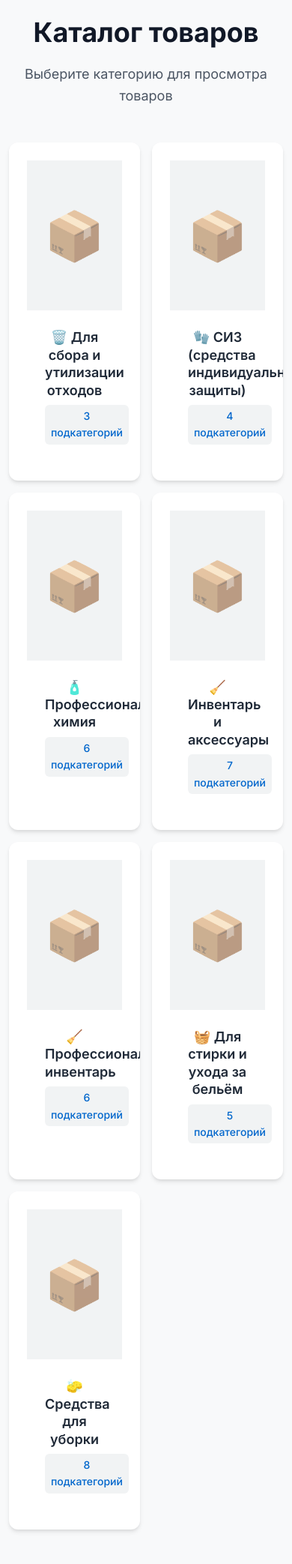
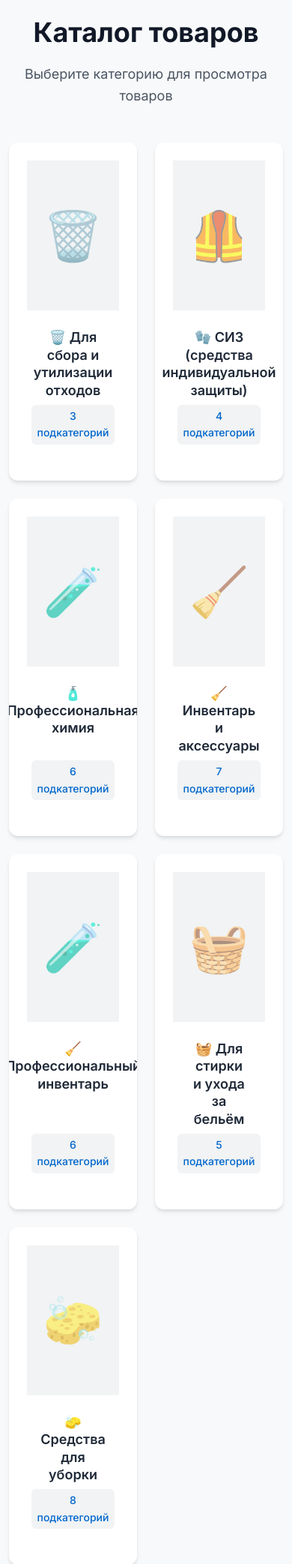
Before and after one commit to RozaMia/Clean_Store, a Django app: page /products/ in a window 390 px wide. Shown: the part 302-2388 px from the top of the page at 75% size. Run offline with Django 5.2, Linux system fonts and the light colour scheme; data comes from the database, SQL or seed files in the repository.

Commit message:
Изменены иконки-заполнители в шаблонах для улучшения визуального восприятия. Изменены стили CSS для адаптивности и улучшения интерфейса.

```diff
--- a/static/css/style.css
+++ b/static/css/style.css
@@ -727,10 +727,11 @@ a:hover {
 
 .categories-grid {
     display: grid;
-    grid-template-columns: repeat(auto-fit, minmax(200px, 1fr));
-    gap: var(--spacing-lg);
+    grid-template-columns: repeat(auto-fill, minmax(280px, 1fr));
+    gap: var(--spacing-xl);
     justify-content: center;
     max-width: none;
+    align-items: stretch;
 }
 
 .category-card {
@@ -1140,6 +1141,8 @@ a:hover {
     overflow: hidden;
     transition: all var(--transition-fast);
     height: 100%;
+    display: flex;
+    flex-direction: column;
 }
 
 .catalog-card:hover {
@@ -1148,7 +1151,8 @@ a:hover {
 }
 
 .category-link-full {
-    display: block;
+    display: flex;
+    flex-direction: column;
     text-decoration: none;
     color: inherit;
     height: 100%;
@@ -1182,6 +1186,11 @@ a:hover {
 
 .category-content {
     padding: var(--spacing-xl);
+    flex: 1;
+    display: flex;
+    flex-direction: column;
+    justify-content: space-between;
+    min-height: 160px;
 }
 
 .category-title {
@@ -1190,6 +1199,11 @@ a:hover {
     color: var(--color-gray-900);
     margin-bottom: var(--spacing-md);
     line-height: 1.3;
+    text-align: center;
+    min-height: 2.6em;
+    display: flex;
+    align-items: center;
+    justify-content: center;
 }
 
 .category-description {
@@ -1197,12 +1211,15 @@ a:hover {
     font-size: var(--font-size-sm);
     line-height: 1.5;
     margin-bottom: var(--spacing-lg);
+    text-align: center;
+    flex: 1;
 }
 
 .category-meta {
     display: flex;
-    justify-content: space-between;
-    align-items: center;
+    justify-content: center;
+    align-items: center;
+    margin-top: auto;
 }
 
 .subcategories-count {
--- a/templates/appProducts/cart.html
+++ b/templates/appProducts/cart.html
@@ -33,7 +33,7 @@
                                 {% if item.product.main_image %}
                                     <img src="{{ item.product.main_image.url }}" alt="{{ item.product.name }}">
                                 {% else %}
-                                    <div class="image-placeholder">📦</div>
+                                    <div class="image-placeholder">🧹</div>
                                 {% endif %}
                             </div>
 
--- a/templates/appProducts/category_list.html
+++ b/templates/appProducts/category_list.html
@@ -36,7 +36,7 @@
                                     {% if product.main_image %}
                                         <img src="{{ product.main_image.url }}" alt="{{ product.name }}">
                                     {% else %}
-                                        <div class="image-placeholder">📦</div>
+                                        <div class="image-placeholder">🧹</div>
                                     {% endif %}
                                     {% if product.is_new %}
                                         <div class="product-badge new">NEW</div>
@@ -93,13 +93,13 @@
                                     <img src="{{ category.image.url }}" alt="{{ category.title }}" class="category-image">
                                 {% else %}
                                     <div class="category-placeholder">
-                                        {% if 'красота' in category.title|lower %}🧴
-                                        {% elif 'дом' in category.title|lower %}🏠
-                                        {% elif 'посуда' in category.title|lower %}🍽️
-                                        {% elif 'хоз' in category.title|lower %}🧽
-                                        {% elif 'одежда' in category.title|lower %}👕
-                                        {% elif 'творчество' in category.title|lower %}🎨
-                                        {% else %}📦{% endif %}
+                                        {% if 'сбора' in category.title|lower or 'отход' in category.title|lower %}🗑️
+                                        {% elif 'сиз' in category.title|lower or 'защит' in category.title|lower %}🦺
+                                        {% elif 'химия' in category.title|lower or 'професс' in category.title|lower %}🧪
+                                        {% elif 'инвентарь' in category.title|lower or 'аксессуар' in category.title|lower %}🧹
+                                        {% elif 'стирк' in category.title|lower or 'бель' in category.title|lower %}🧺
+                                        {% elif 'уборк' in category.title|lower %}🧽
+                                        {% else %}🧹{% endif %}
                                     </div>
                                 {% endif %}
                             </div>
@@ -118,7 +118,7 @@
                     </div>
                 {% empty %}
                     <div class="empty-state">
-                        <div class="empty-icon">📦</div>
+                        <div class="empty-icon">🧹</div>
                         <h3>Категории временно недоступны</h3>
                         <p>Мы работаем над наполнением каталога. Попробуйте зайти позже.</p>
                         <a href="{% url 'home' %}" class="btn btn-primary">На главную</a>
--- a/templates/appProducts/product_detail.html
+++ b/templates/appProducts/product_detail.html
@@ -30,7 +30,7 @@
                     {% if product.main_image %}
                         <img src="{{ product.main_image.url }}" alt="{{ product.name }}" class="main-image">
                     {% else %}
-                        <div class="image-placeholder main">📦</div>
+                        <div class="image-placeholder main">🧽</div>
                     {% endif %}
 
                     <!-- Бейджи -->
```
Also changed, not shown: templates/appProducts/subcategory_list.html (+7 -7 lines), templates/home/home.html (+5 -5 lines).
